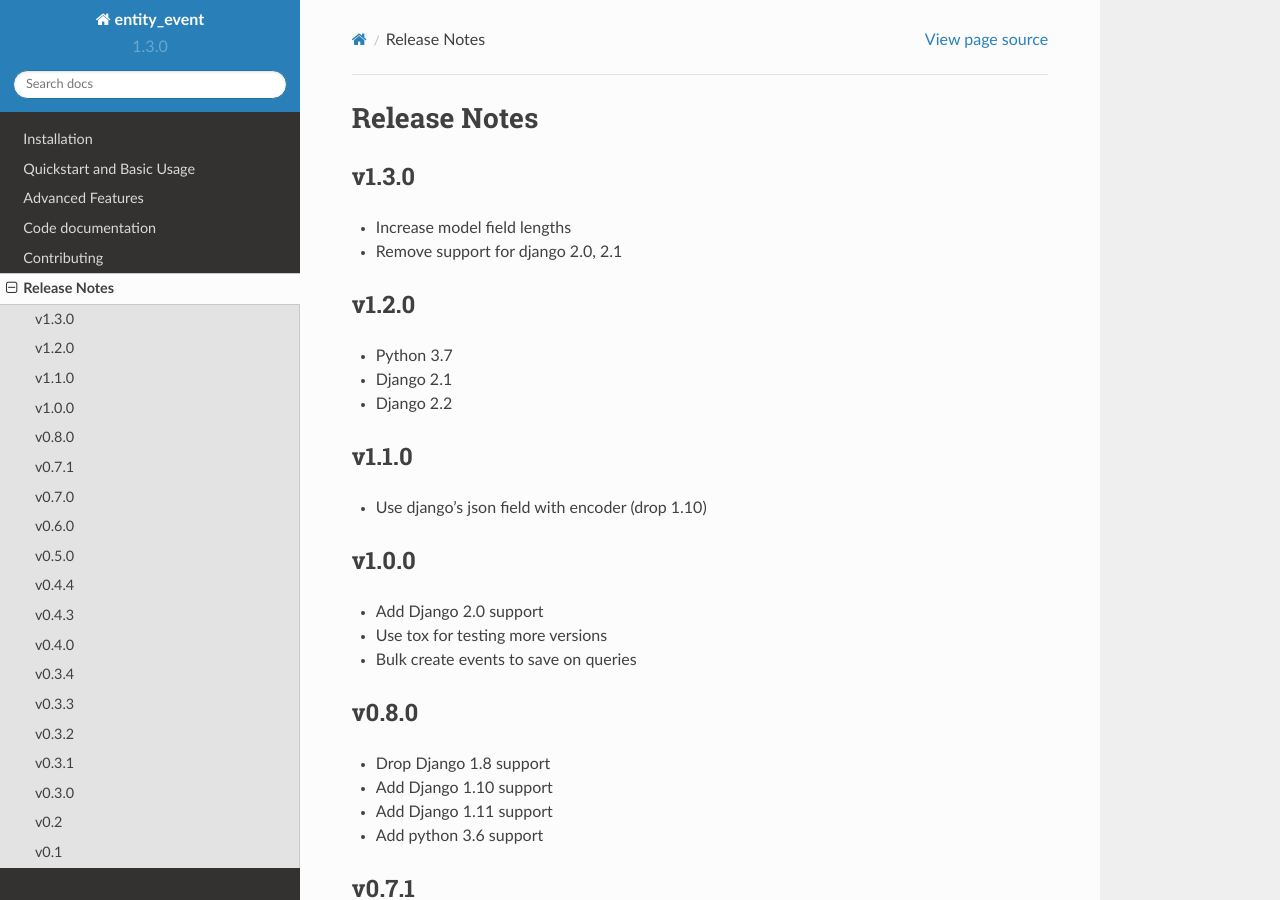
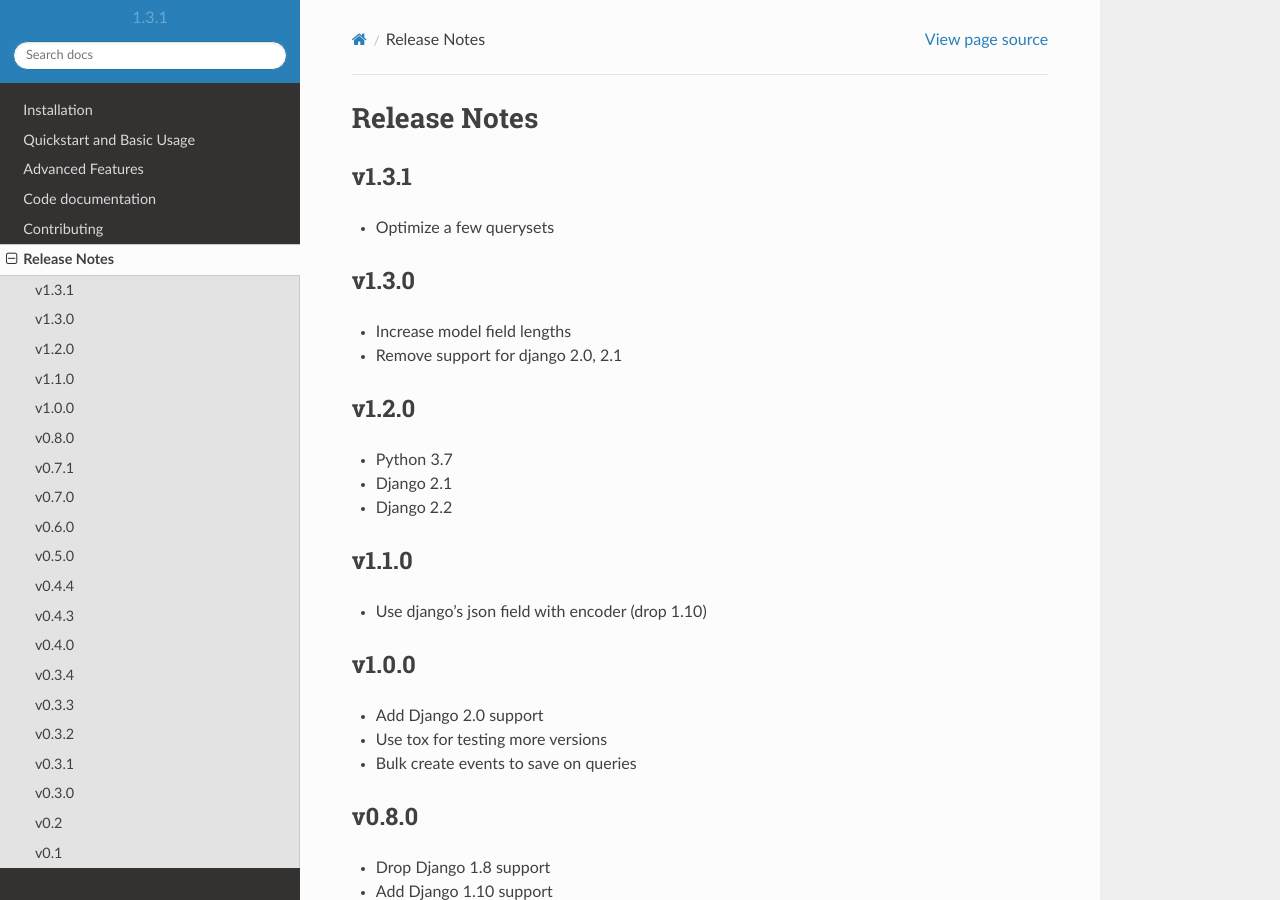
Before and after one commit to ambitioninc/django-entity-event, a Sphinx documentation site: the page built from docs/release_notes.rst, in a window 1280 px wide and 900 px high. Built offline with Sphinx 7.4.7 and the Read the Docs theme 2.0.0, drawn with Linux system fonts in a browser that asks for light colours.

Commit message:
version bump

```diff
--- a/docs/release_notes.rst
+++ b/docs/release_notes.rst
@@ -1,5 +1,9 @@
 Release Notes
 =============
+
+v1.3.1
+------
+* Optimize a few querysets
 
 v1.3.0
 ------
--- a/entity_event/version.py
+++ b/entity_event/version.py
@@ -1 +1 @@
-__version__ = '1.3.0'
+__version__ = '1.3.1'
```
